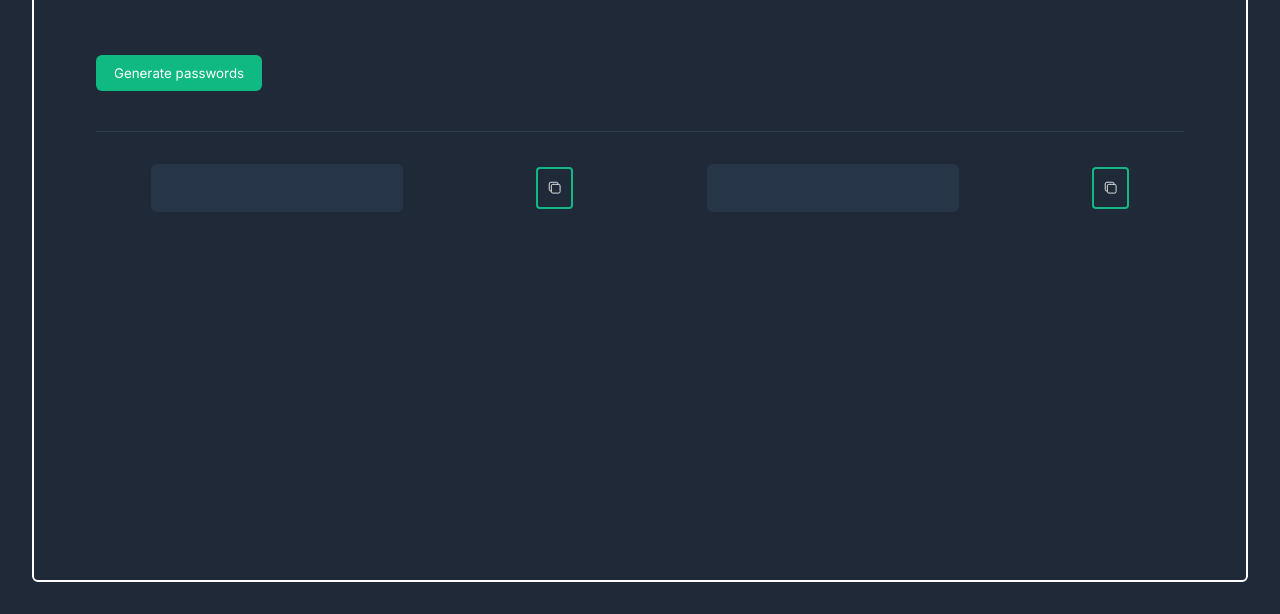
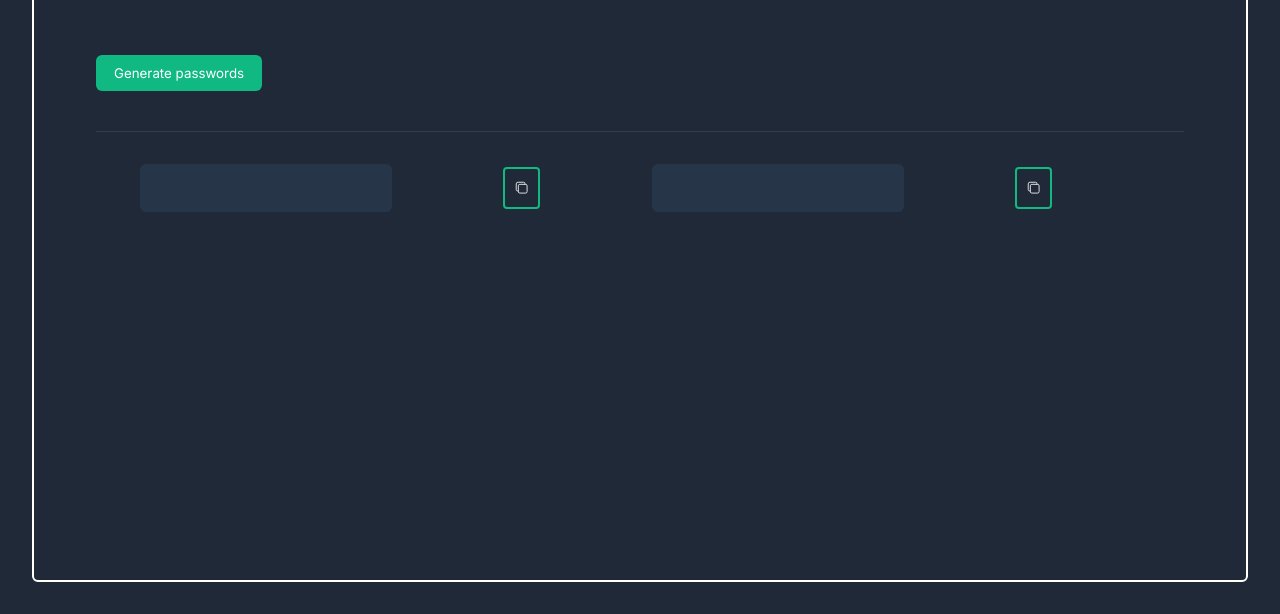
Before and after one commit to yudonoodles/generate-password, a plain HTML site: page index.html in a window 1280 px wide. Shown: the part 186-800 px from the top of the page. Drawn offline with nearby package versions, Linux system fonts and the light colour scheme; a web font is replaced by a local one.

Commit message:
Styling updates using flex

```diff
--- a/index.css
+++ b/index.css
@@ -34,12 +34,13 @@ hr {
     border: 0;
 }
 
-#container {
+#card {
     display: flex;
     justify-content: space-around;
     gap: 24px;
     margin-top: 32px;
     align-items: center;
+    max-width: 1000px;
 }
 
 .password-box {
--- a/index.html
+++ b/index.html
@@ -11,7 +11,7 @@
         <p>Never use an insecure password again.</p>
         <button id ="genpassword" onclick="genPassword()">Generate passwords</button>
         <hr>
-        <div id="container">
+        <div id="card">
             <div class="password-box" id="box1"></div>
             <button id="copy" onClick="copyText()">
                 <ion-icon name="copy-outline"></ion-icon>
```
